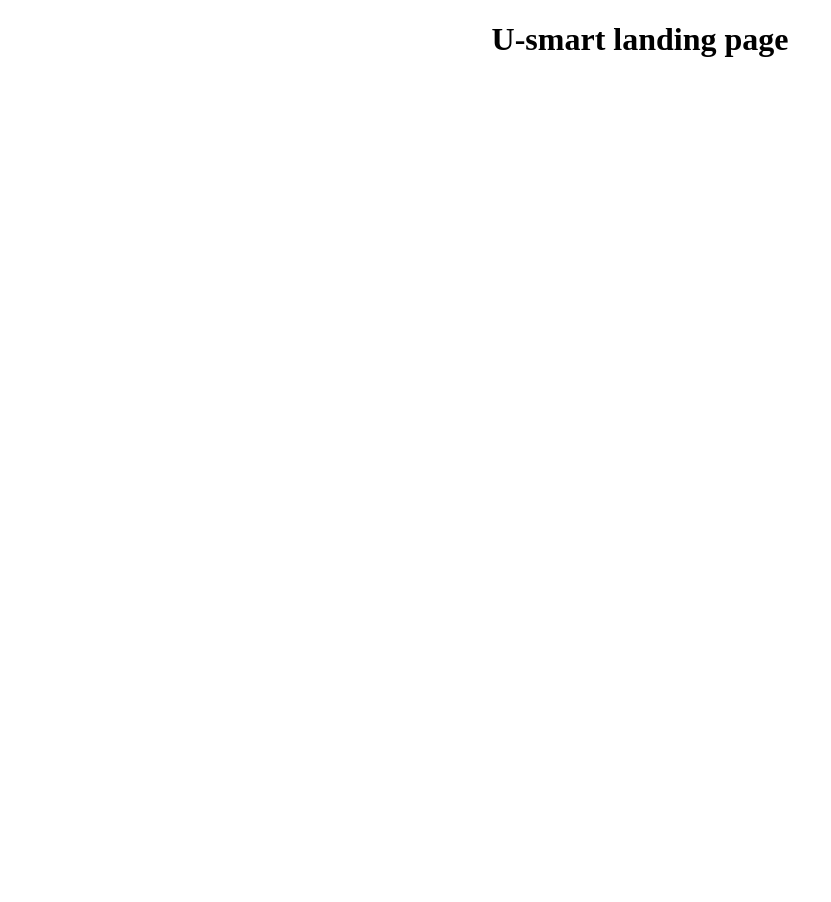
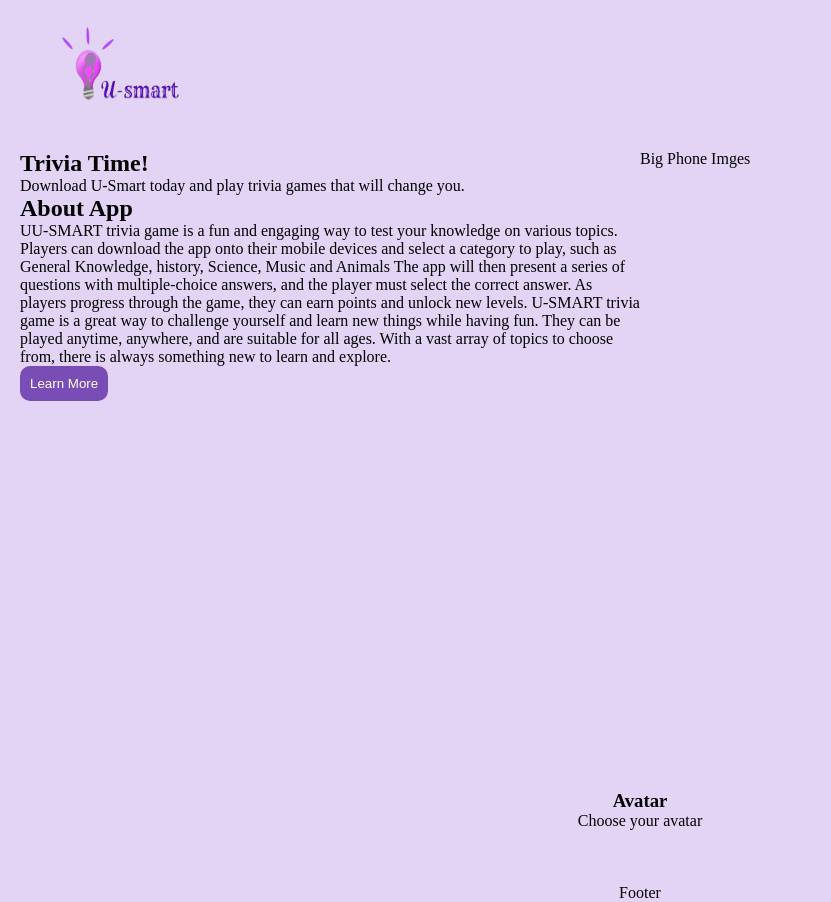
Before and after one commit to ADA-Software-Engineering-Program/Usmart-landing-page, a React (Create React App) app: page / in a window 1280 px wide. Shown: the whole page, without its empty margins (0-831 px from the left). Before the commit the page ends 800 px from the top, so only its background shows below. Built offline with nearby package versions, Linux system fonts and the light colour scheme.

Commit message:
feat: added basic components layouts using wireframe hifi

```diff
--- a/src/App.css
+++ b/src/App.css
@@ -1,3 +1,44 @@
+* {
+	margin: 0;
+	padding: 0;
+	box-sizing: border-box;
+}
 .App {
-  text-align: center;
+	text-align: center;
+	background-color: #e3d4f6;
+	display: flex;
+	flex-direction: column;
+	height: 100%;
+	padding: 0 20px;
 }
+.header {
+	top: 0;
+	height: 150px;
+	padding: 20px 0;
+	display: flex;
+	justify-content: flex-start;
+}
+.img-logo {
+	width: 200px;
+	height: 100px;
+}
+.btn {
+	outline: none;
+	border: none;
+	border-radius: 10px;
+	padding: 10px;
+}
+.primary-btn {
+	background-color: #7a4cb6;
+	color: white;
+}
+.hero-section {
+	display: flex;
+	color: black;
+	height: 80vh;
+	justify-content: space-between;
+}
+.hero-section section {
+	width: 50%;
+	text-align: left;
+}
--- a/src/App.js
+++ b/src/App.js
@@ -1,11 +1,18 @@
 import './App.css';
+import Footer from './components/Footer';
+import Header from './components/Header';
+import HeroSection from './components/HeroSection';
+import MainSection from './components/MainSection';
 
 function App() {
-  return (
-    <div className="App">
-      <h1>U-smart landing page</h1>
-    </div>
-  );
+	return (
+		<div className="App">
+			<Header />
+			<HeroSection />
+			<MainSection />
+			<Footer />
+		</div>
+	);
 }
 
 export default App;
--- /dev/null
+++ b/src/components/Button.js
@@ -0,0 +1,7 @@
+import React from 'react';
+
+const Button = ({ text }) => {
+	return <button className="primary-btn btn">{text}</button>;
+};
+
+export default Button;
--- /dev/null
+++ b/src/components/Footer.js
@@ -0,0 +1,7 @@
+import React from 'react';
+
+const Footer = () => {
+	return <div>Footer</div>;
+};
+
+export default Footer;
--- /dev/null
+++ b/src/components/Header.js
@@ -0,0 +1,12 @@
+import React from 'react';
+import logo from '../assets/logo-transparent.png';
+
+const Header = () => {
+	return (
+		<header className="header">
+			<img src={logo} alt="u-smart logo" className="img-logo" />
+		</header>
+	);
+};
+
+export default Header;
--- /dev/null
+++ b/src/components/HeroSection.js
@@ -0,0 +1,33 @@
+import React from 'react';
+import Button from './Button';
+
+const HeroSection = () => {
+	return (
+		<main className="hero-section">
+			<section>
+				<h1>Trivia Time!</h1>
+				<p>
+					Download U-Smart today and play trivia games that will change you.
+				</p>
+				<h2>About App</h2>
+				<p>
+					UU-SMART trivia game is a fun and engaging way to test your knowledge
+					on various topics. Players can download the app onto their mobile
+					devices and select a category to play, such as General Knowledge,
+					history, Science, Music and Animals The app will then present a series
+					of questions with multiple-choice answers, and the player must select
+					the correct answer. As players progress through the game, they can
+					earn points and unlock new levels. U-SMART trivia game is a great way
+					to challenge yourself and learn new things while having fun. They can
+					be played anytime, anywhere, and are suitable for all ages. With a
+					vast array of topics to choose from, there is always something new to
+					learn and explore.
+				</p>
+				<Button text="Learn More" />
+			</section>
+			<section>Big Phone Imges</section>
+		</main>
+	);
+};
+
+export default HeroSection;
--- /dev/null
+++ b/src/components/MainSection.js
@@ -0,0 +1,25 @@
+import React from 'react';
+
+const MainSection = () => {
+	return (
+		<section>
+			<section>
+				<h1>Avatar</h1>
+				<p>Choose your avatar</p>
+				<div>
+					<div>
+						<img src="" alt="" />
+					</div>
+					<div>
+						<img src="" alt="" />
+					</div>
+					<div>
+						<img src="" alt="" />
+					</div>
+				</div>
+			</section>
+		</section>
+	);
+};
+
+export default MainSection;
```
Also changed, not shown: src/assets/logo-transparent.png (added), src/assets/logo.jpg (added).
